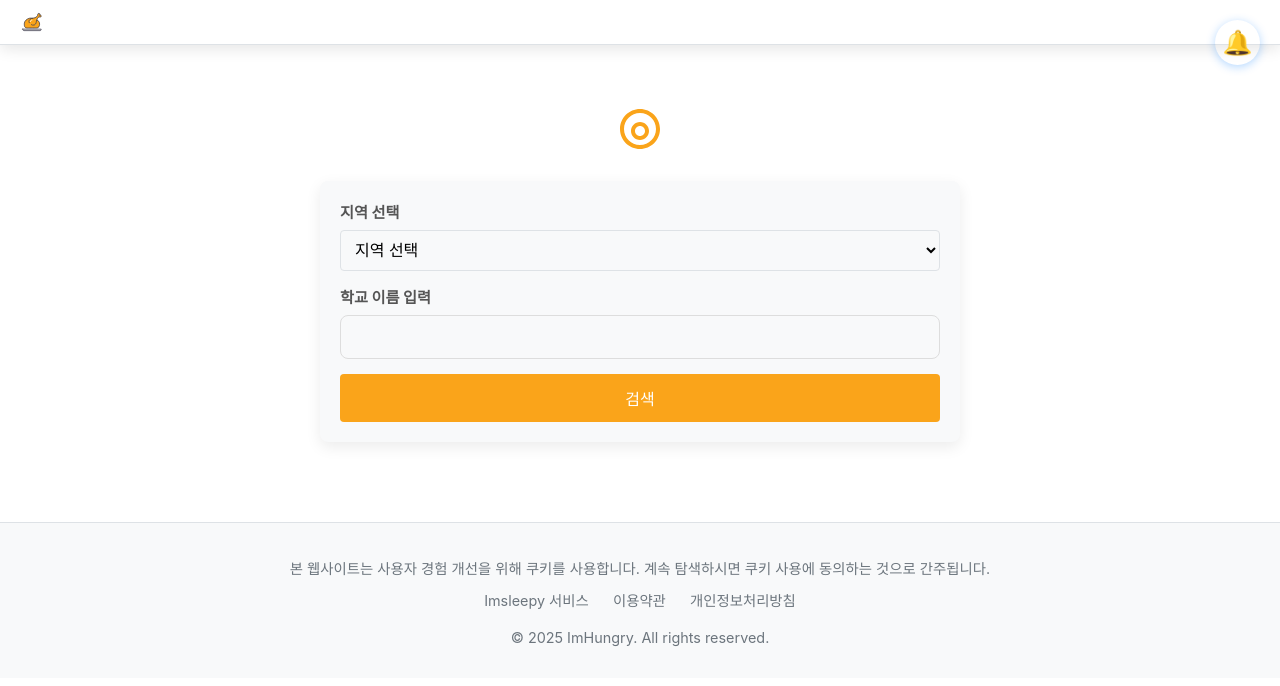
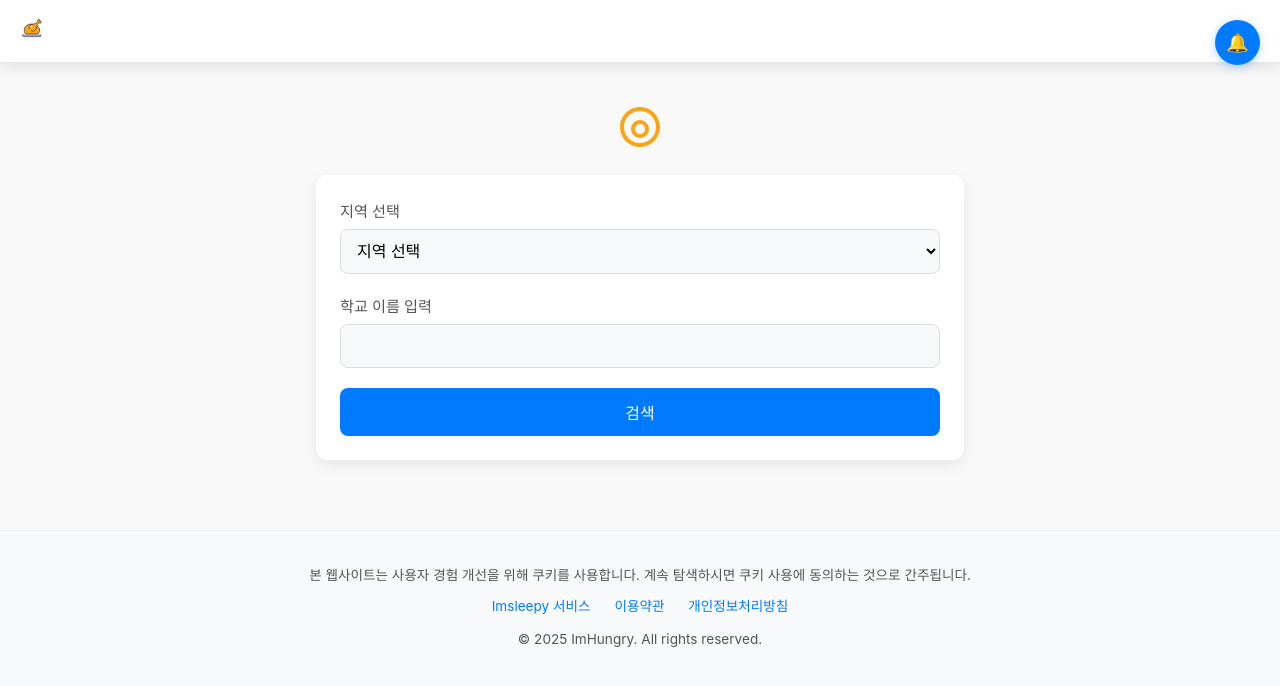
Before and after one commit to Imsleepybob/ImHungry, a Flask app: page / in a window 1280 px wide. Shown: the top 686 px of the page. Run offline with Flask 2, Linux system fonts and the light colour scheme; some libraries are stand-ins or nearby versions.

Commit message:
Update school_meal.html

```diff
--- a/templates/school_meal.html
+++ b/templates/school_meal.html
@@ -24,166 +24,6 @@
 <script async src="https://pagead2.googlesyndication.com/pagead/js/adsbygoogle.js?client=ca-pub-7986194877222528"
      crossorigin="anonymous"></script>
 <style>
-    :root {
-        --primary-color: #faa41a;
-        --text-color: #333;
-        --bg-color: #fff;
-        --container-bg: #f8f9fa;
-        --border-color: #dee2e6;
-        --button-hover: #e9940a;
-    }
-    body {
-        font-family: -apple-system, BlinkMacSystemFont, 'Segoe UI', Roboto, 'Helvetica Neue', Arial, sans-serif;
-        margin: 0;
-        background-color: var(--bg-color);
-        color: var(--text-color);
-        line-height: 1.6;
-        word-break: keep-all;
-    }
-    .container {
-        max-width: 800px;
-        margin: 20px auto;
-        padding: 20px;
-        background-color: var(--bg-color);
-    }
-    .main-header {
-        display: flex;
-        justify-content: space-between;
-        align-items: center;
-        padding: 10px 20px;
-        border-bottom: 1px solid var(--border-color);
-    }
-    .logo a { display: flex; align-items: center; text-decoration: none; }
-    .notification-btn {
-        background: none;
-        border: none;
-        font-size: 24px;
-        cursor: pointer;
-    }
-    .header-logo { text-align: center; margin-bottom: 20px; }
-    .search-form {
-        background: var(--container-bg);
-        padding: 20px;
-        border-radius: 8px;
-        margin-bottom: 20px;
-    }
-    .form-group { margin-bottom: 15px; }
-    .form-group label { display: block; margin-bottom: 5px; font-weight: bold; }
-    .form-control {
-        width: 100%;
-        padding: 10px;
-        border: 1px solid var(--border-color);
-        border-radius: 4px;
-        box-sizing: border-box;
-    }
-    .submit-btn {
-        width: 100%;
-        padding: 12px;
-        background-color: var(--primary-color);
-        color: white;
-        border: none;
-        border-radius: 4px;
-        font-size: 16px;
-        cursor: pointer;
-        transition: background-color 0.3s;
-    }
-    .submit-btn:hover { background-color: var(--button-hover); }
-    .loading-container {
-        display: flex;
-        justify-content: center;
-        align-items: center;
-        flex-direction: column;
-        padding: 40px;
-    }
-    .spinner {
-        border: 4px solid rgba(0,0,0,0.1);
-        width: 36px;
-        height: 36px;
-        border-radius: 50%;
-        border-left-color: var(--primary-color);
-        animation: spin 1s ease infinite;
-        margin-bottom: 10px;
-    }
-    @keyframes spin {
-        0% { transform: rotate(0deg); }
-        100% { transform: rotate(360deg); }
-    }
-    .error-message {
-        color: red;
-        background-color: #ffebee;
-        padding: 10px;
-        border-radius: 4px;
-        text-align: center;
-        margin-bottom: 20px;
-    }
-    .meal-container {
-        margin-top: 20px;
-    }
-    .school-title { text-align: center; }
-    .meal-card {
-        background: var(--container-bg);
-        padding: 20px;
-        border-radius: 8px;
-        margin-bottom: 20px;
-    }
-    .meal-title { margin-top: 0; }
-    .meal-table-container { overflow-x: auto; }
-    .meal-table {
-        width: 100%;
-        border-collapse: collapse;
-    }
-    .meal-table th, .meal-table td {
-        padding: 12px;
-        text-align: left;
-        border-bottom: 1px solid var(--border-color);
-    }
-    .meal-table th { background-color: #e9ecef; }
-    .date-cell { font-weight: bold; vertical-align: top; width: 150px; }
-    .menu-cell { white-space: pre-line; }
-    .meal-type { margin-bottom: 15px; }
-    .meal-type:last-child { margin-bottom: 0; }
-    .meal-type strong { font-weight: bold; margin-right: 8px; }
-    .no-meal { color: #888; font-style: italic; }
-    .toggle-month-btn {
-        width: 100%;
-        padding: 10px;
-        margin-bottom: 20px;
-        background-color: #6c757d;
-        color: white;
-        border: none;
-        border-radius: 4px;
-        cursor: pointer;
-    }
-    .modal {
-        display: none;
-        position: fixed;
-        z-index: 1000;
-        left: 0;
-        top: 0;
-        width: 100%;
-        height: 100%;
-        overflow: auto;
-        background-color: rgba(0,0,0,0.4);
-        opacity: 0;
-        transition: opacity 0.3s ease-in-out;
-    }
-    .modal-content {
-        background-color: #fefefe;
-        margin: 15% auto;
-        padding: 20px;
-        border: 1px solid #888;
-        width: 80%;
-        max-width: 500px;
-        border-radius: 8px;
-        position: relative;
-    }
-    .close {
-        color: #aaa;
-        float: right;
-        font-size: 28px;
-        font-weight: bold;
-        cursor: pointer;
-    }
 .notification-setting .meal-time-setting { display: flex; align-items: center; margin-bottom: 15px; }
 .notification-setting .meal-time-setting label { margin: 0 10px; width: 40px; }
 .notification-setting .meal-time-setting input[type="checkbox"] { transform: scale(1.2); margin-right: 5px; cursor: pointer; }
@@ -194,6 +34,9 @@
 .day-setting input[type="checkbox"] { margin-right: 5px; cursor: pointer; }
 .day-setting label { margin-right: 10px; cursor: pointer; }
 .modal-content p { font-size: 0.9em; color: #555; margin-bottom: 15px; }
+
+.modal { transition: opacity 0.3s ease-in-out; }
+
 #ios-webapp-guide { position: fixed; bottom: 20px; left: 50%; transform: translateX(-50%) translateY(150%); background-color: rgba(0, 0, 0, 0.85); border-radius: 16px; padding: 20px 25px; width: 90%; max-width: 400px; color: white; z-index: 3000; opacity: 0; transition: all 0.5s cubic-bezier(0.68, -0.55, 0.27, 1.55); box-shadow: 0 10px 25px rgba(0, 0, 0, 0.2); display: none; }
 #ios-webapp-guide.show { display: block; opacity: 1; transform: translateX(-50%) translateY(0); }
 .ios-webapp-guide-content { text-align: center; }
@@ -202,25 +45,40 @@
 .share-icon-guide svg { width: 18px; height: 18px; }
 .dismiss-btn { background-color: rgba(255, 255, 255, 0.2); color: white; border: none; border-radius: 20px; padding: 8px 16px; margin-top: 10px; font-size: 14px; cursor: pointer; transition: all 0.3s ease; }
 .dismiss-btn:hover { background-color: rgba(255, 255, 255, 0.4); }
-    .main-footer {
+
+.meal-type { margin-bottom: 15px; }
+.meal-type:last-child { margin-bottom: 0; }
+.meal-type strong {
+    font-weight: bold;
+    margin-right: 8px;
+}
+.meal-type p { display: inline; white-space: pre-line; }
+.no-meal { color: #888; font-style: italic; }
+
+body { word-break: keep-all; }
+
+#ad-desktop, #bodyad-desktop {
+    display: none;
+}
+
+@media (min-width: 768px) {
+    #ad-desktop, #bodyad-desktop {
+        display: block;
+    }
+    #ad-mobile, #bodyad-mobile {
+        display: none;
+    }
+}
+
+#bodyad-desktop, #bodyad-mobile {
     text-align: center;
-        padding: 20px;
-        margin-top: 40px;
-        background-color: var(--container-bg);
-        border-top: 1px solid var(--border-color);
-        font-size: 0.9em;
-        color: #6c757d;
+    margin: 10px auto;
 }
-    .footer-links { margin: 10px 0; }
-    .footer-links a { color: #6c757d; text-decoration: none; margin: 0 10px; }
-    .footer-links a:hover { text-decoration: underline; }
-    #ad-desktop, #bodyad-desktop { display: none; }
-    @media (min-width: 768px) {
-        #ad-desktop, #bodyad-desktop { display: block; }
-        #ad-mobile, #bodyad-mobile { display: none; }
-    }
-    #bodyad-desktop, #bodyad-mobile { text-align: center; margin: 10px auto; }
-    #ad-mobile, #ad-desktop { text-align: center; margin: 0 auto; }
+
+#ad-mobile, #ad-desktop {
+     text-align: center;
+     margin: 0 auto;
+)
 </style>
 </head>
 <script async src="https://www.googletagmanager.com/gtag/js?id=G-ERQ4FS2YTY"></script>
```
Lines whose indentation alone changed are shown as unchanged.
